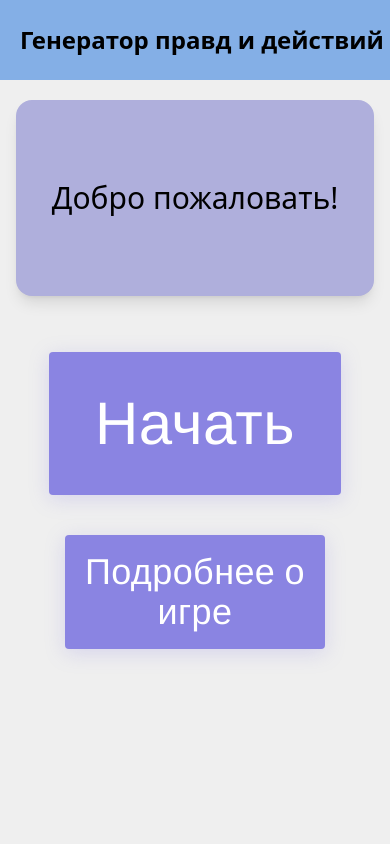
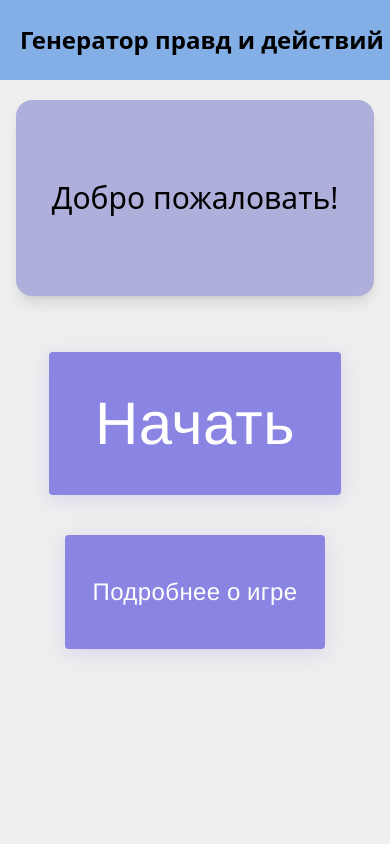
Before and after one commit to VladSunny/TruthOrDare, a React (Create React App) app: page / in a window 390 px wide. Shown: the top 844 px of the page. Built offline with nearby package versions, Linux system fonts and the light colour scheme; a web font is replaced by a local one.

Commit message:
Information

```diff
--- a/src/App.js
+++ b/src/App.js
@@ -9,6 +9,7 @@ import './styles/colors.css';
 
 import Welcome from './pages/Welcome';
 import Game from './pages/Game';
+import Information from './pages/Information';
 import Header from './components/Header/Header';
 import Footer from './components/Footer/Footer';
 
@@ -18,6 +19,7 @@ function App() {
       <Header />
       <Routes>
         <Route path="/" element={<Welcome />} />
+        <Route path="/Information" element={<Information />} />
         <Route path="/Game" element={<Game />} />
       </Routes>
       <Footer />
--- a/src/pages/Game.jsx
+++ b/src/pages/Game.jsx
@@ -27,7 +27,7 @@ function Game() {
 
     const url = "https://llm.api.cloud.yandex.net/foundationModels/v1/completion";
     const headers = {
-        "Content-Type": "text/plain",
+        "Content-Type": "application/json",
         "Authorization": "Api-Key AQVNxR6zGEOE6NwZxLzAg__WTaw2R788WOjcY1Dk"
     };
 
@@ -37,7 +37,7 @@ function Game() {
         settings.completionOptions.temperature = temperature;
         settings.messages.push({ role: "user", text: prompt });
 
-        axios.post(url, JSON.stringify(settings), { headers: { headers } })
+        axios.post(url, settings, { headers })
             .then(response => {
                 console.log(response.data);
             })
--- a/src/pages/Information.jsx
+++ b/src/pages/Information.jsx
@@ -0,0 +1,11 @@
+import React from "react";
+
+function Information() {
+    return (
+        <div className="w-screen h-screen variantfill-four flex flex-col items-center">
+
+        </div>
+    )
+}
+
+export default Information;
--- a/src/pages/Welcome.jsx
+++ b/src/pages/Welcome.jsx
@@ -13,8 +13,8 @@ function Welcome() {
                         Начать
                     </p>
                 </DefaultButton>
-                <DefaultButton className="w-2/3 md:w-1/2 lg:w-2/5 h-1/5 md:h-1/3">
-                    <p className='text-4xl md:text-5xl'>
+                <DefaultButton className="w-2/3 md:w-1/2 lg:w-2/5 h-1/5 md:h-1/3" href='/Information'>
+                    <p className='text-2xl md:text-4xl lg:text-5xl'>
                         Подробнее о игре
                     </p>
                 </DefaultButton>
```
Lines whose indentation alone changed are shown as unchanged.
